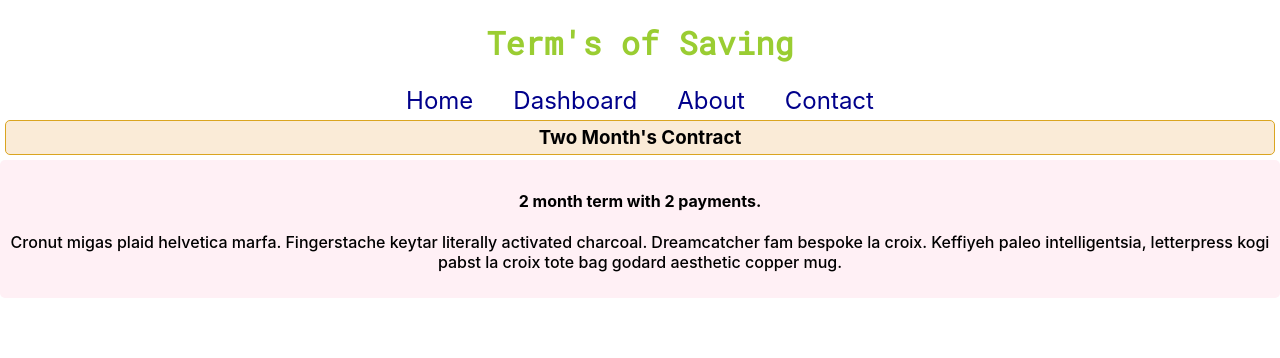
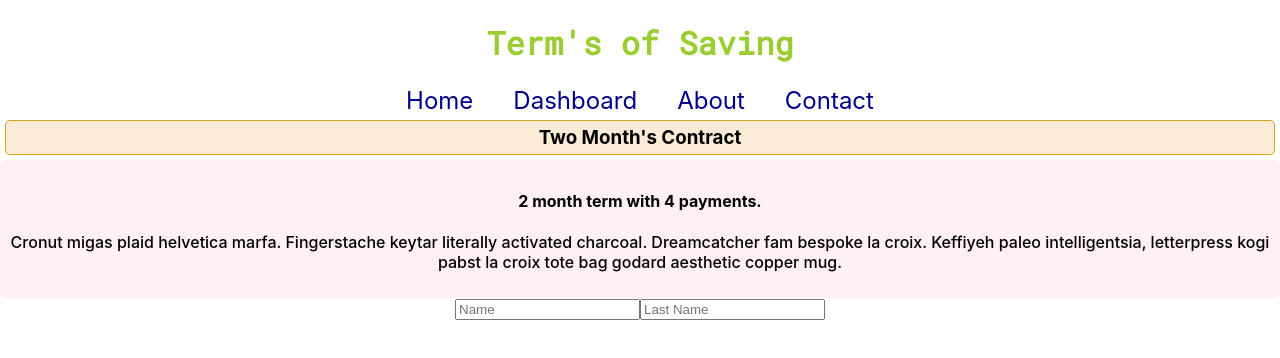
Before and after one commit to estelo2jz/terms-savings-app, a React (Create React App) app: page /twoMonth in a window 1280 px wide. Shown: the top 358 px of the page. Built offline with nearby package versions, Linux system fonts and the light colour scheme.

Commit message:
change props for months

```diff
--- a/src/components/months/threeMonth.js
+++ b/src/components/months/threeMonth.js
@@ -1,6 +1,7 @@
-import React from 'react'
+import React, { Component } from 'react'
 
-export const threeMonth = () => {
+export default class ThreeMonth extends Component {
+  render() {
     return (
       <div className="month-container">
         <h3>Three Month's Contract</h3>
@@ -17,5 +18,4 @@ export const threeMonth = () => {
       </div>
     )
   }
-
-export default threeMonth;
+}
--- a/src/components/months/twoMonth.js
+++ b/src/components/months/twoMonth.js
@@ -1,12 +1,13 @@
-import React from 'react'
+import React, { Component } from 'react'
 
-export const twoMonth = () => {
+export default class TeoMonth extends Component {
+  render() {
     return (
       <div className="month-container">
         <h3>Two Month's Contract</h3>
         <div className="month-summary">
           <h4>
-          2 month term with 2 payments.
+            2 month term with 4 payments.
           </h4>
           <p>
           Cronut migas plaid helvetica marfa. Fingerstache keytar literally activated charcoal.
@@ -14,8 +15,27 @@ export const twoMonth = () => {
           letterpress kogi pabst la croix tote bag godard aesthetic copper mug.
           </p>
         </div>
+
+        <form>
+          <div>
+          <input
+            type="text"
+            name="name"
+            placeholder="Name"
+            // value={this.state.name}
+            // onChange={this.handleChange}
+          />
+
+          <input
+            type="text"
+            name="url"
+            placeholder="Last Name"
+            // value={this.state.url}
+            // onChange={this.handleChange}
+          />
+          </div>
+        </form>
       </div>
     )
   }
-
-export default twoMonth;
+}
```
Also changed, not shown: src/components/months/oneMonth.js (indentation only). Lines whose indentation alone changed are shown as unchanged.
